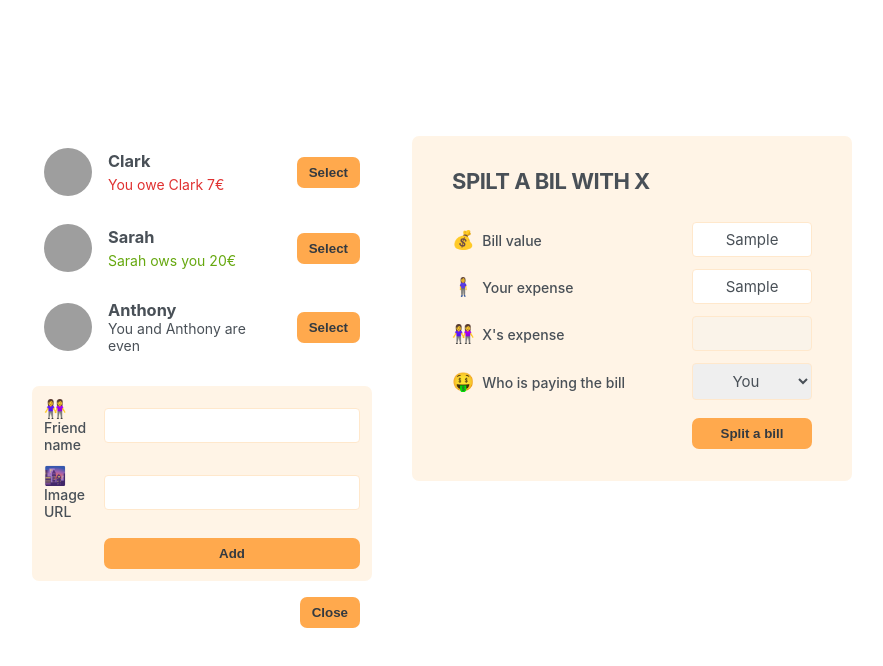
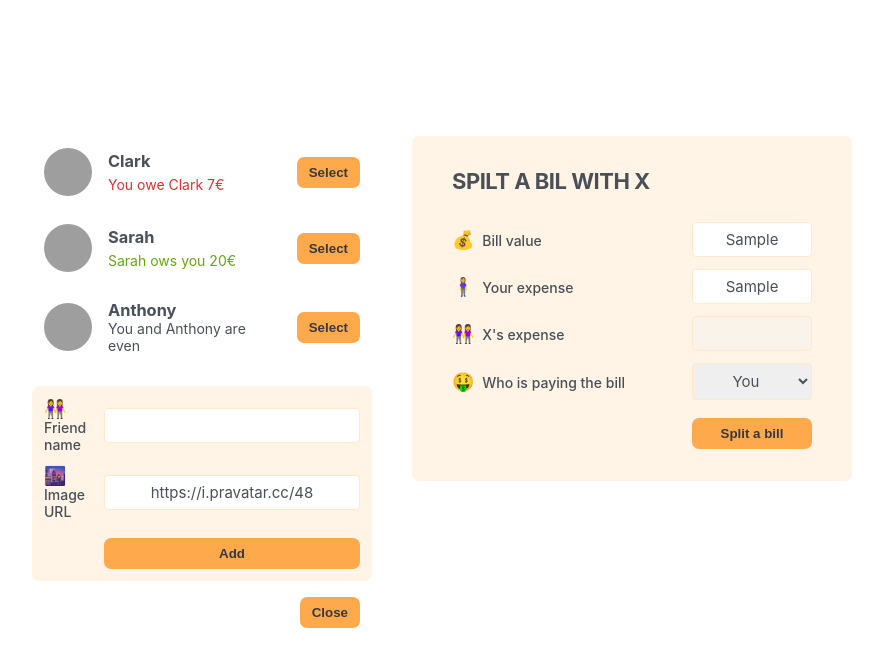
Before and after one commit to negin-khademi/eat--n-split, a React (Create React App) app: page / in a window 1280 px wide. Both pictures are taken after typing "Sample", "Sample" into the empty fields and a click on the button "Add friend". Shown: the top 666 px of the page, without its empty margins (198-1081 px from the left). Built offline with nearby package versions, Linux system fonts and the light colour scheme; grey boxes are pictures that could not be loaded; the HTML template or start-up script is replaced by a standard one.

Commit message:
Adding a new friend

```diff
--- a/src/App.js
+++ b/src/App.js
@@ -31,16 +31,22 @@
 
 export default function App() {
   const [showAddFriend, setShowAddFriend] = useState(false);
+  const [friends, setFriends] = useState(initialFriends);
 
   function handleShowAddFriend() {
     setShowAddFriend((show) => !show);
   }
 
+  function handleAddFriend(friend) {
+    setFriends((friends) => [...friends, friend]);
+    setShowAddFriend(false);
+  }
+
   return (
     <div className="app">
       <div className="sidebar">
-        <FriendsList />
-        {showAddFriend && <FormAddFriend />}
+        <FriendsList friends={friends} />
+        {showAddFriend && <FormAddFriend onAddFriend={handleAddFriend} />}
         <Button onClick={handleShowAddFriend}>{showAddFriend ? 'Close' : 'Add friend'}</Button>
       </div>
       <FormSplitBill />
@@ -48,8 +54,7 @@
   );
 }
 
-function FriendsList() {
-  const friends = initialFriends;
+function FriendsList({ friends }) {
   return (
     <div className="sidebar">
       <ul>
@@ -82,14 +87,31 @@
   );
 }
 
-function FormAddFriend() {
+function FormAddFriend({ onAddFriend }) {
+  const [name, setName] = useState('');
+  const [image, setImage] = useState('https://i.pravatar.cc/48');
+
+  function handleSubmit(e) {
+    e.preventDefault();
+    const id = crypto.randomUUID();
+    const newFriend = {
+      name,
+      image: `${image}?=${id}`,
+      balance: 0,
+      id,
+    };
+    onAddFriend(newFriend);
+    setName('');
+    setImage('https://i.pravatar.cc/48');
+  }
+
   return (
-    <form className="form-add-friend">
+    <form className="form-add-friend" onSubmit={handleSubmit}>
       <label>👭Friend name</label>
-      <input type="text" />
+      <input type="text" value={name} onChange={(e) => setName(e.target.value)} />
 
       <label>🌆Image URL</label>
-      <input type="text" />
+      <input type="text" value={image} onChange={(e) => setImage(e.target.value)} />
       <Button>Add</Button>
     </form>
   );
```
